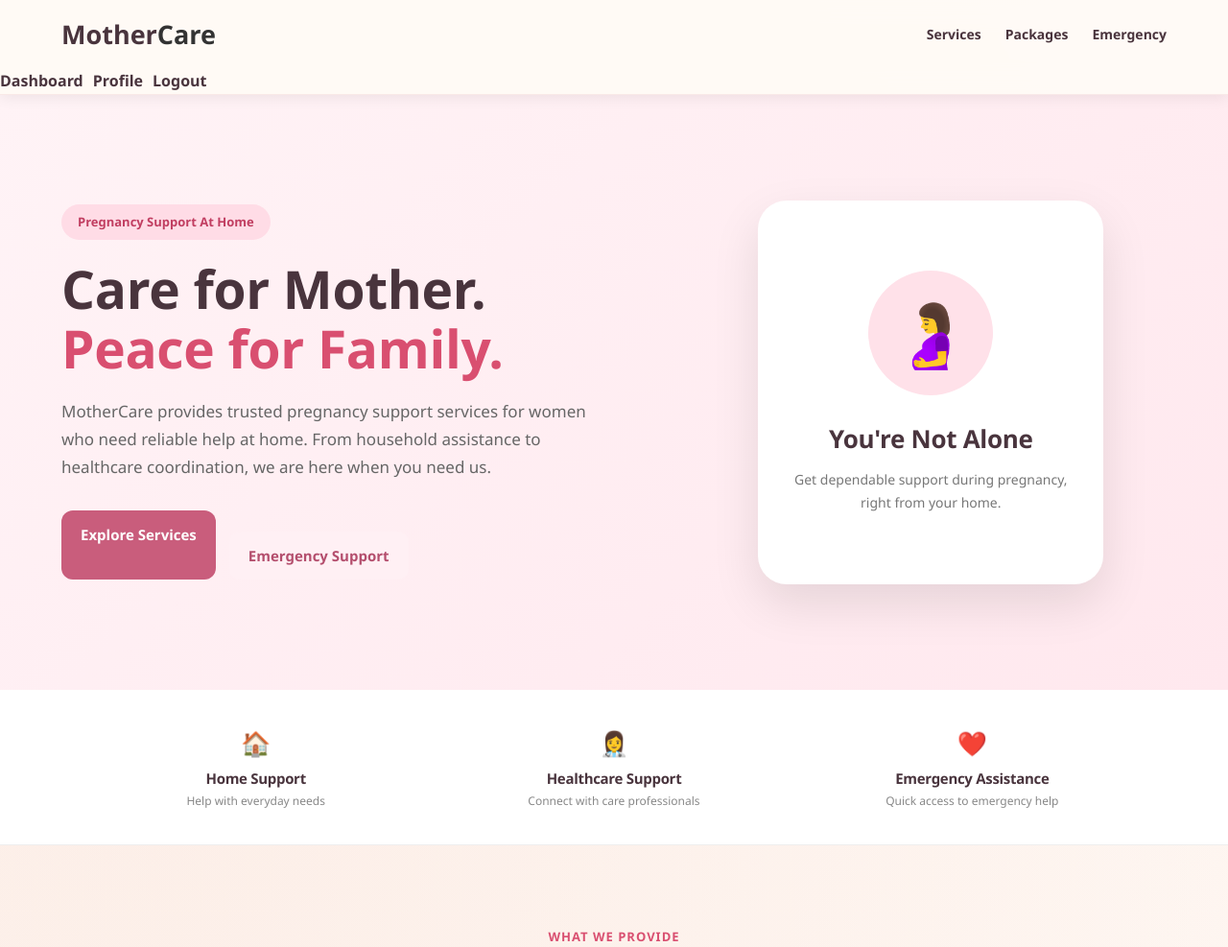
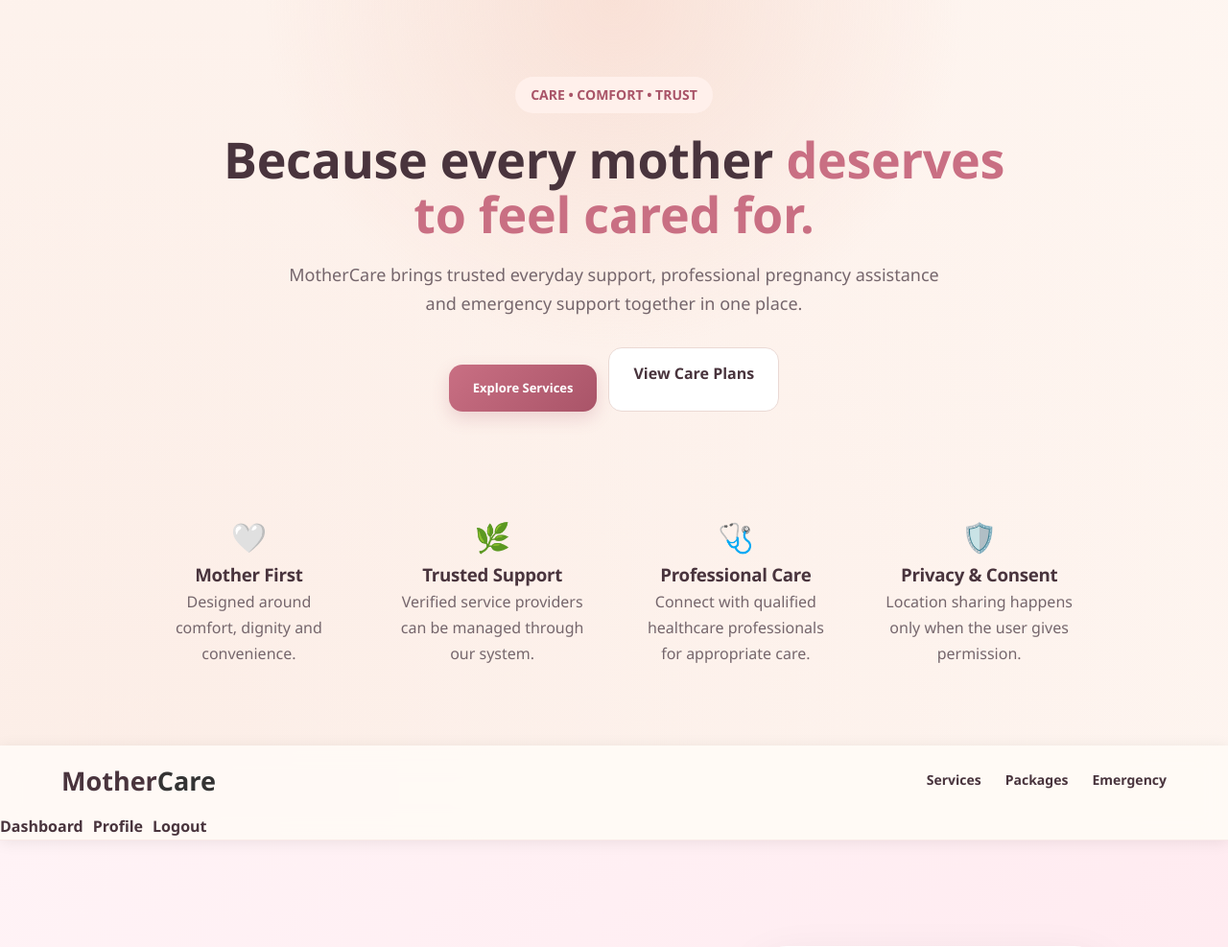
Before and after one commit to pande-jpg/mothercare-appp, a Django app: page / in a window 1280 px wide. Shown: the top 987 px of the page at 96% size. Run offline with Django 5.2, Linux system fonts and the light colour scheme.

Commit message:
Add MotherCare professional hero and trust section

```diff
--- a/care/templates/home.html
+++ b/care/templates/home.html
@@ -734,6 +734,104 @@ section,
 
 
 <body>
+
+<section id="mothercare-hero" style="
+    padding:80px 22px 65px;
+    text-align:center;
+    background:
+    radial-gradient(circle at 50% 0%,rgba(243,200,184,.42),transparent 45%);
+">
+    <div style="max-width:850px;margin:auto;">
+
+        <div style="
+            display:inline-block;
+            padding:8px 16px;
+            border-radius:30px;
+            background:#fff0eb;
+            color:#a95468;
+            font-weight:700;
+            font-size:14px;
+            margin-bottom:20px;">
+            CARE • COMFORT • TRUST
+        </div>
+
+        <h1 style="
+            font-size:52px;
+            line-height:1.08;
+            margin-bottom:20px;">
+            Because every mother
+            <span style="color:#c96f83;">deserves to feel cared for.</span>
+        </h1>
+
+        <p style="
+            max-width:680px;
+            margin:0 auto 30px;
+            font-size:18px;">
+            MotherCare brings trusted everyday support, professional
+            pregnancy assistance and emergency support together in one place.
+        </p>
+
+        <div style="
+            display:flex;
+            justify-content:center;
+            gap:12px;
+            flex-wrap:wrap;">
+            <a href="#services"
+               class="service-button"
+               style="display:inline-block;padding:14px 25px;text-decoration:none;">
+                Explore Services
+            </a>
+
+            <a href="#packages"
+               style="
+               display:inline-block;
+               padding:14px 25px;
+               border-radius:14px;
+               background:#fff;
+               color:#49343d;
+               border:1px solid #ead9d4;
+               text-decoration:none;
+               font-weight:700;">
+                View Care Plans
+            </a>
+        </div>
+    </div>
+</section>
+
+<section id="mothercare-trust" style="padding:20px 20px 60px;">
+    <div style="
+        max-width:1000px;
+        margin:auto;
+        display:grid;
+        grid-template-columns:repeat(auto-fit,minmax(200px,1fr));
+        gap:15px;">
+
+        <div style="padding:22px;text-align:center;">
+            <div style="font-size:30px;">🤍</div>
+            <h3>Mother First</h3>
+            <p>Designed around comfort, dignity and convenience.</p>
+        </div>
+
+        <div style="padding:22px;text-align:center;">
+            <div style="font-size:30px;">🌿</div>
+            <h3>Trusted Support</h3>
+            <p>Verified service providers can be managed through our system.</p>
+        </div>
+
+        <div style="padding:22px;text-align:center;">
+            <div style="font-size:30px;">🩺</div>
+            <h3>Professional Care</h3>
+            <p>Connect with qualified healthcare professionals for appropriate care.</p>
+        </div>
+
+        <div style="padding:22px;text-align:center;">
+            <div style="font-size:30px;">🛡️</div>
+            <h3>Privacy & Consent</h3>
+            <p>Location sharing happens only when the user gives permission.</p>
+        </div>
+    </div>
+</section>
+
 {% if messages %}
     {% for message in messages %}
         <div class="django-message">
```
